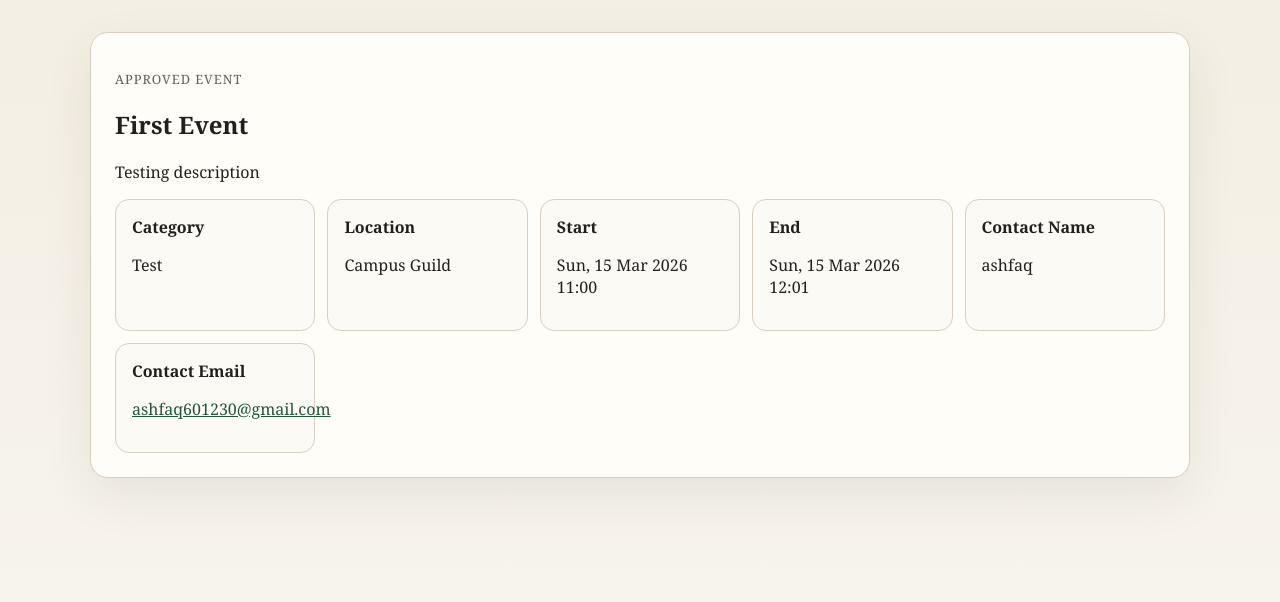
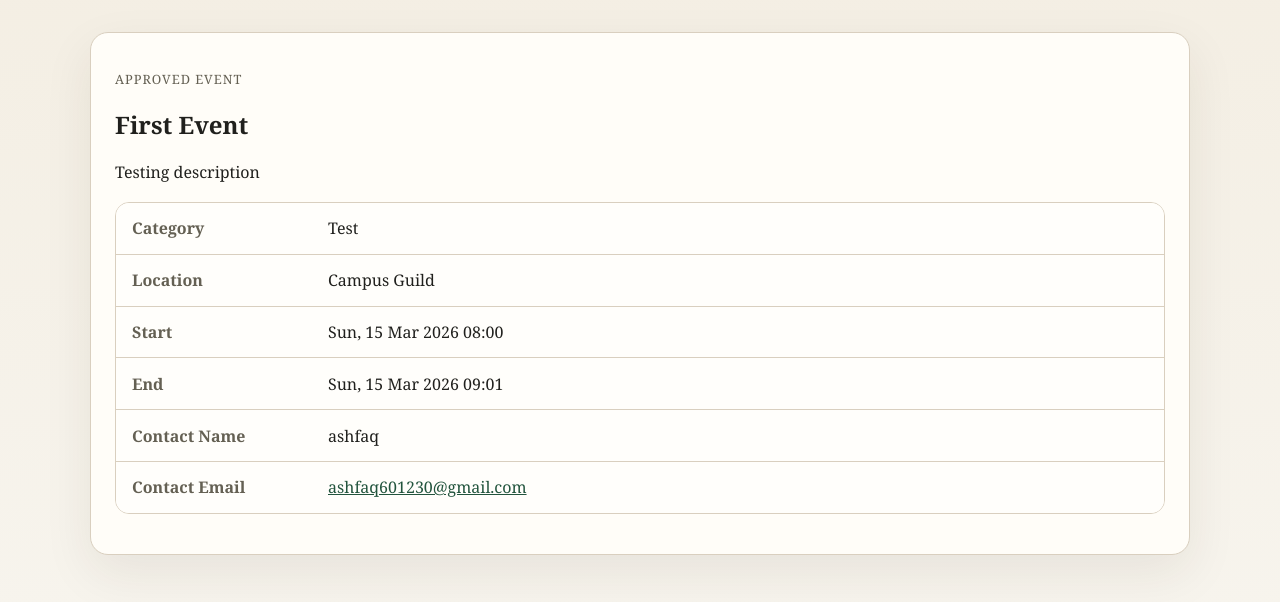
Before and after one commit to ShakChunni/COMP6006-Curtin, a Django app: page /events/1/ in a window 1280 px wide. Shown: the part 181-783 px from the top of the page. Run offline with Django 5.2, Linux system fonts and the light colour scheme; data comes from the database, SQL or seed files in the repository.

Commit message:
Update time zone setting and enhance event detail layout with semantic HTML

```diff
--- a/campus_events/settings.py
+++ b/campus_events/settings.py
@@ -105,7 +105,7 @@ AUTH_PASSWORD_VALIDATORS = [
 
 LANGUAGE_CODE = "en-us"
 
-TIME_ZONE = "Australia/Melbourne"
+TIME_ZONE = "Australia/Perth"
 
 USE_I18N = True
 
--- a/templates/events_app/base.html
+++ b/templates/events_app/base.html
@@ -193,6 +193,35 @@
         background: #fcfaf5;
       }
 
+      .detail-list {
+        margin-top: 1.2rem;
+        border: 1px solid var(--border);
+        border-radius: 14px;
+        overflow: hidden;
+      }
+
+      .detail-row {
+        display: grid;
+        grid-template-columns: 180px 1fr;
+        gap: 1rem;
+        padding: 0.9rem 1rem;
+        background: #fffefb;
+        border-bottom: 1px solid var(--border);
+      }
+
+      .detail-row:last-child {
+        border-bottom: none;
+      }
+
+      .detail-row dt {
+        font-weight: 700;
+        color: var(--muted);
+      }
+
+      .detail-row dd {
+        margin: 0;
+      }
+
       .errorlist {
         margin: 0;
         padding-left: 1.2rem;
@@ -241,6 +270,11 @@
         .panel {
           padding: 1rem;
         }
+
+        .detail-row {
+          grid-template-columns: 1fr;
+          gap: 0.35rem;
+        }
       }
     </style>
   </head>
--- a/templates/events_app/event_detail.html
+++ b/templates/events_app/event_detail.html
@@ -6,33 +6,31 @@
   <h2>{{ event.title }}</h2>
   <p>{{ event.description }}</p>
 
-  <div class="meta-list">
-    <div class="meta-item">
-      <strong>Category</strong>
-      <p>{{ event.category.name }}</p>
+  <dl class="detail-list">
+    <div class="detail-row">
+      <dt>Category</dt>
+      <dd>{{ event.category.name }}</dd>
     </div>
-    <div class="meta-item">
-      <strong>Location</strong>
-      <p>{{ event.location }}</p>
+    <div class="detail-row">
+      <dt>Location</dt>
+      <dd>{{ event.location }}</dd>
     </div>
-    <div class="meta-item">
-      <strong>Start</strong>
-      <p>{{ event.start_datetime|date:"D, d M Y H:i" }}</p>
+    <div class="detail-row">
+      <dt>Start</dt>
+      <dd>{{ event.start_datetime|date:"D, d M Y H:i" }}</dd>
     </div>
-    <div class="meta-item">
-      <strong>End</strong>
-      <p>{{ event.end_datetime|date:"D, d M Y H:i" }}</p>
+    <div class="detail-row">
+      <dt>End</dt>
+      <dd>{{ event.end_datetime|date:"D, d M Y H:i" }}</dd>
     </div>
-    <div class="meta-item">
-      <strong>Contact Name</strong>
-      <p>{{ event.contact_name }}</p>
+    <div class="detail-row">
+      <dt>Contact Name</dt>
+      <dd>{{ event.contact_name }}</dd>
     </div>
-    <div class="meta-item">
-      <strong>Contact Email</strong>
-      <p>
-        <a href="mailto:{{ event.contact_email }}">{{ event.contact_email }}</a>
-      </p>
+    <div class="detail-row">
+      <dt>Contact Email</dt>
+      <dd><a href="mailto:{{ event.contact_email }}">{{ event.contact_email }}</a></dd>
     </div>
-  </div>
+  </dl>
 </section>
 {% endblock %}
```
